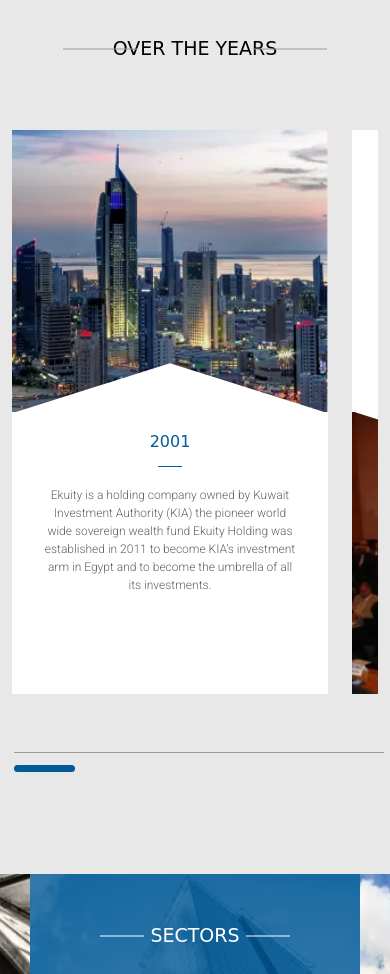
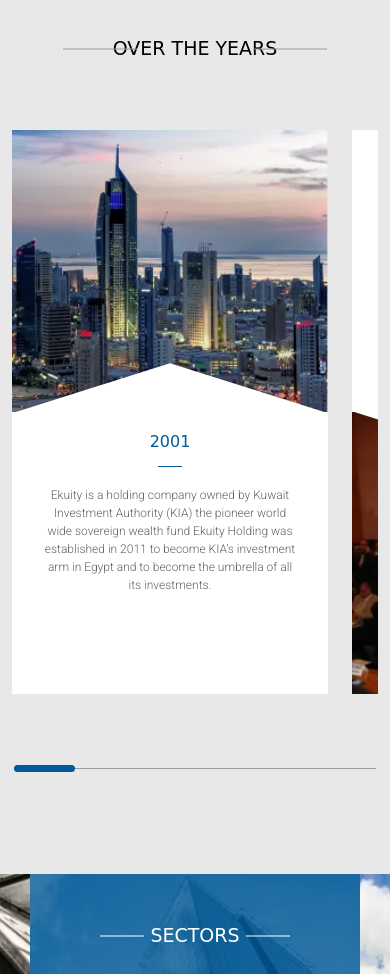
Before and after one commit to niazyeladawy/equity, a plain HTML site: page index.html in a window 390 px wide. Shown: the part 1960-2934 px from the top of the page. Drawn offline with nearby package versions, Linux system fonts and the light colour scheme; a web font is replaced by a local one.

Commit message:
fix issue on scrollbbar

```diff
--- a/css/style.css
+++ b/css/style.css
@@ -636,25 +636,22 @@ p {
     height: initial;
 }
 
-.scroll-before {
-    position: relative;
+
+.years .year-item .text-cont{
+    height: 50%;
 }
 
-
-
-.scroll-before::before {
+.simplebar-track.simplebar-horizontal::after{
     position: absolute;
     content: "";
     width: calc(100% - 4px);
     height: 1px;
     background-color: #9B9B9B;
-    bottom: 21px;
+    left: 0;
+    bottom: 5px;
     left: 2px;
+    z-index: -1;
 }
-.years .year-item .text-cont{
-    height: 50%;
-}
-
 
 
 
--- a/index.html
+++ b/index.html
@@ -12,7 +12,7 @@
   rel="stylesheet"
   href="https://unpkg.com/simplebar@latest/dist/simplebar.css"
 />
-    <link rel="stylesheet" href="css/style.min.css">
+    <link rel="stylesheet" href="css/style.css">
 
 
 </head>
@@ -209,8 +209,8 @@
 
         </div>
         <div class="slider-cont">
-            <div class="container-fluid slider-container">
-                <div class="row flex-nowrap overflow-x-auto overflow-y-hidden slider-row " data-simplebar>
+            <div class="container-fluid slider-container overflow-hidden">
+                <div class="row flex-nowrap  slider-row " data-simplebar>
                     <div class="col-md-6 col-lg-3 ">
                         <div class="year-item">
                             <img loading="lazy" src="images/2001.webp" alt="">
@@ -284,9 +284,6 @@
                 </div>
 
             </div>
-        </div>
-        <div class="container scroll-before">
-
         </div>
     </section>
 
--- a/js/main.js
+++ b/js/main.js
@@ -42,7 +42,7 @@ $(document).ready(function () {
     new SimpleBar($('.years .slider-row')[0], { autoHide: false, direction: 'horizontal' });
 
     function calcContainerWidth() {
-        const containerWidth = $('.container.scroll-before').innerWidth();
+        const containerWidth = $('.container').innerWidth();
 
         $('.simplebar-track').css('width', containerWidth)
 
```
Also changed, not shown: css/style.min.css.
